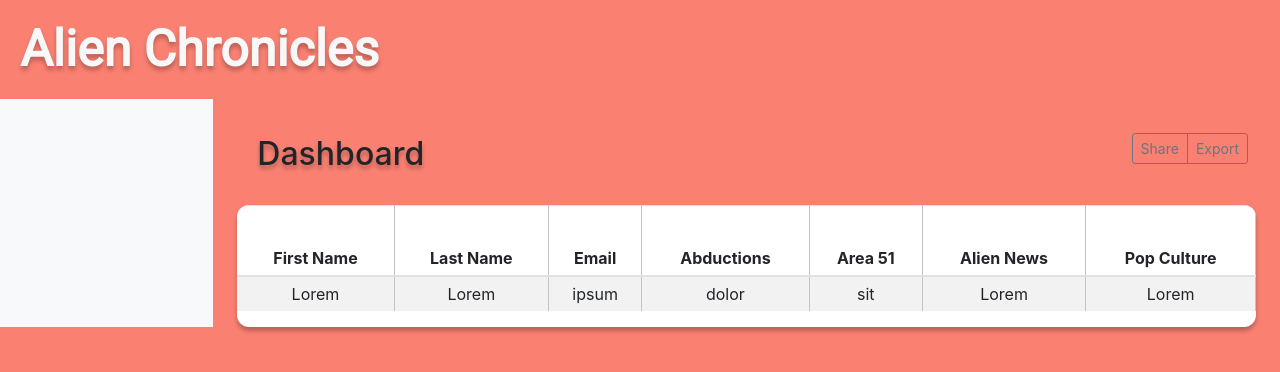
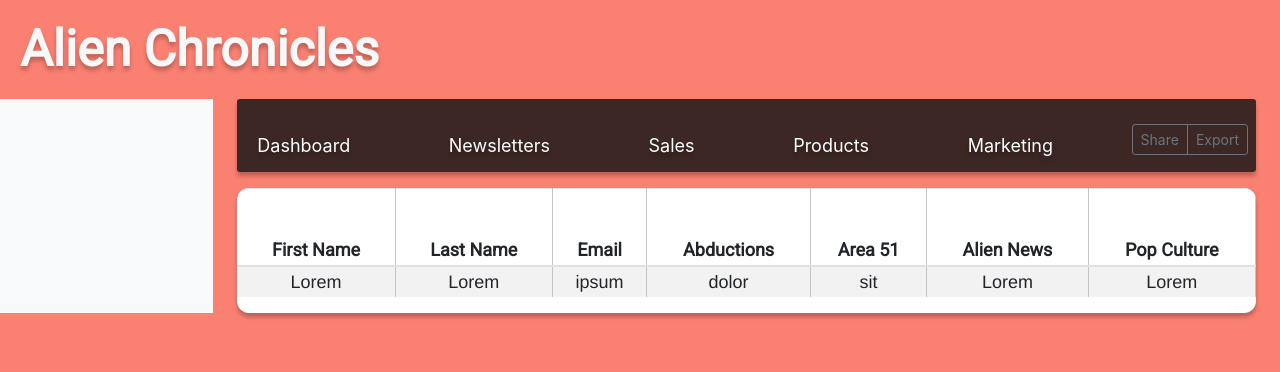
Before and after one commit to ksrawr/ux-collab, a website: page views/admin.html in a window 1280 px wide. Drawn offline with nearby package versions, Linux system fonts and the light colour scheme.

Commit message:
updates admin dashboard stylings

```diff
--- a/public/css/admin.css
+++ b/public/css/admin.css
@@ -22,6 +22,21 @@ h1 {
 	margin: 20px;
 }
 
+.dash-table {
+	width: 100%;
+	background: rgba(0, 11, 13, 0.76);
+	box-shadow: 0px 4px 4px rgba(0, 0, 0, 0.25);
+	border-radius: 3px;
+}
+
+.h5 {
+	color: #FFFFFF;
+	font-style: normal;
+	font-weight: normal;
+	font-size: 18px;
+	line-height: 21px;
+}
+
 .table-responsive {
 	background-color: #FFFFFF;
 	box-shadow: 0px 4px 4px rgba(0, 0, 0, 0.25);
@@ -34,7 +49,20 @@ th, td {
 }
 
 .table-sm th {
-	padding-top: 40px;
+	padding-top: 50px;
+	font-family: Roboto;
+	font-style: normal;
+	font-weight: bold;
+	font-size: 18px;
+	line-height: 21px;
+}
+
+.table-sm td {
+	font-family: Helvetica;
+	font-style: normal;
+	font-weight: normal;
+	font-size: 18px;
+	line-height: 21px;
 }
 
 /*h1 {
--- a/views/admin.html
+++ b/views/admin.html
@@ -50,8 +50,12 @@
     </nav>
 
     <main role="main" class="col-md-9 ml-sm-auto col-lg-10 px-4">
-      <div class="d-flex justify-content-between flex-wrap flex-md-nowrap align-items-center pt-3 pb-2 mb-3">
-        <h1 class="h2">Dashboard</h1>
+      <div class="d-flex justify-content-between flex-wrap flex-md-nowrap align-items-center pt-3 pb-2 mb-3 dash-table">
+        <h1 class="h5 first-pd">Dashboard</h1>
+        <h1 class="h5">Newsletters</h1>
+        <h1 class="h5">Sales</h1>
+        <h1 class="h5">Products</h1>
+        <h1 class="h5">Marketing</h1>
         <div class="btn-group mr-2">
           <button type="button" class="btn btn-sm btn-outline-secondary">Share</button>
           <button type="button" class="btn btn-sm btn-outline-secondary">Export</button>
```
